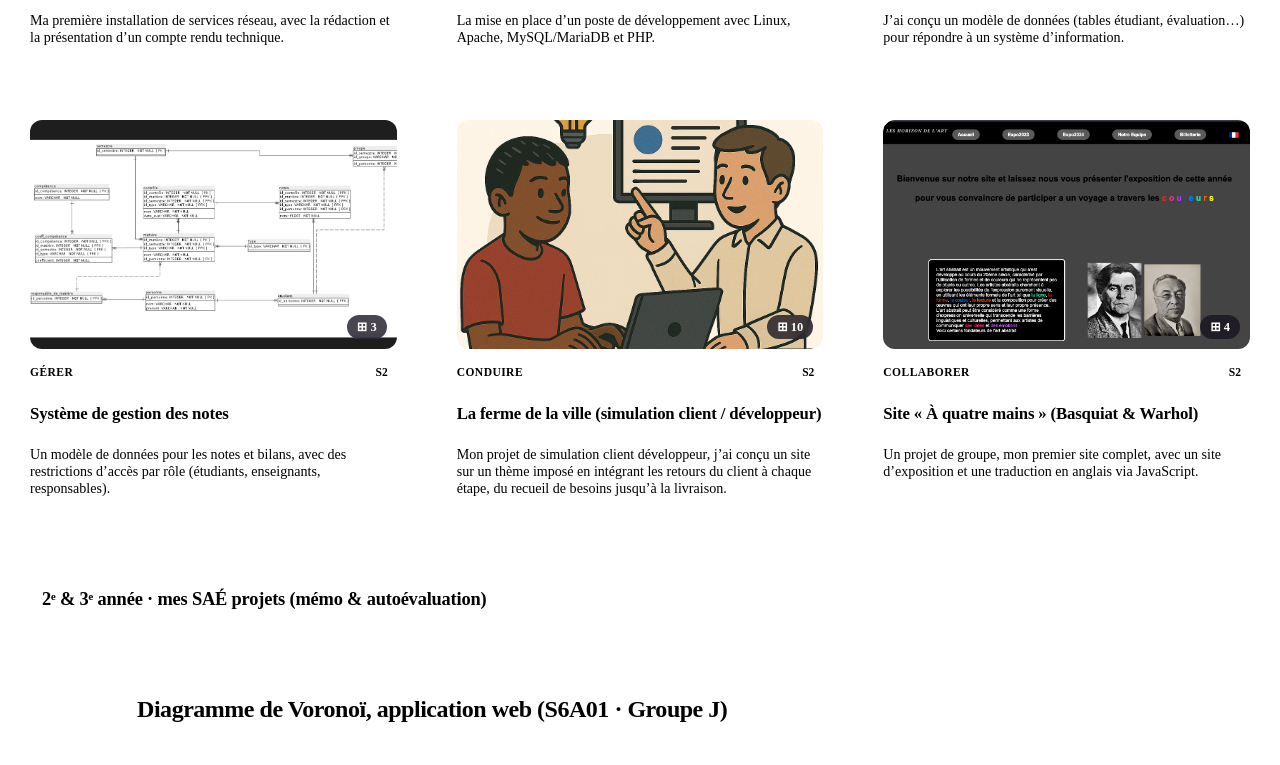
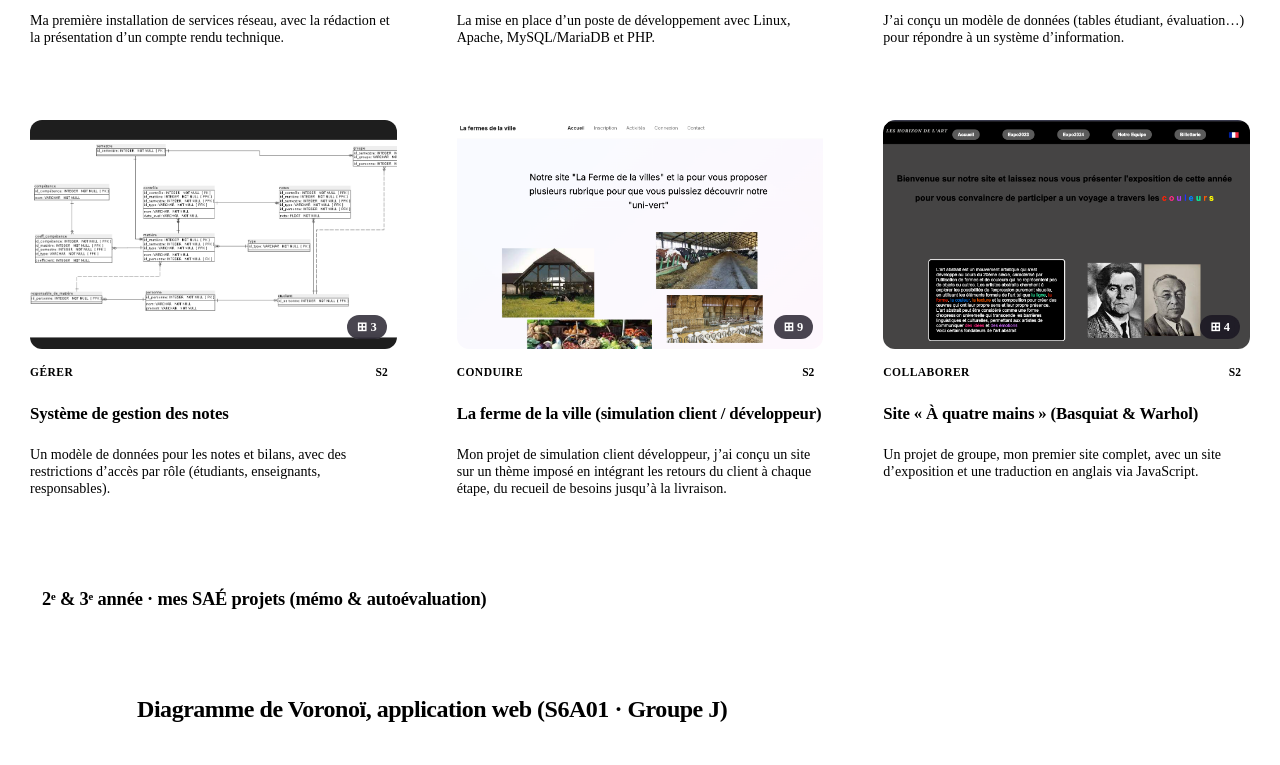
Before and after one commit to SKGE93/portfolio-academique-villetaneuse, a React (Vite) app: page / in a window 1280 px wide. Shown: the part 4540-5305 px from the top of the page. Built offline with nearby package versions, Linux system fonts and the light colour scheme; the HTML template or start-up script is replaced by a standard one.

Commit message:
La ferme de la ville: cover = vraie capture du site (simulation-5), suppression de l'image IA cover-fermedelaville

```diff
--- a/src/data/content.js
+++ b/src/data/content.js
@@ -249,8 +249,8 @@ export const saesY1 = [
     semestre: 'S2',
     titre: 'La ferme de la ville (simulation client / développeur)',
     desc: 'Mon projet de simulation client développeur, j’ai conçu un site sur un thème imposé en intégrant les retours du client à chaque étape, du recueil de besoins jusqu’à la livraison.',
-    img: 'cover-fermedelaville.png',
-    gallery: ['cover-fermedelaville.png', 'simulation-1.png', 'simulation-2.png', 'simulation-3.png', 'simulation-4.png', 'simulation-5.png', 'simulation-6.png', 'simulation-7.png', 'simulation-8.png', 'simulation-9.png'],
+    img: 'simulation-5.png',
+    gallery: ['simulation-5.png', 'simulation-1.png', 'simulation-2.png', 'simulation-3.png', 'simulation-4.png', 'simulation-6.png', 'simulation-7.png', 'simulation-8.png', 'simulation-9.png'],
   },
   // Collaborer
   {
@@ -364,7 +364,7 @@ export const projects = [
   },
   {
     nom: 'La ferme de la ville',
-    img: 'cover-fermedelaville.png',
+    img: 'simulation-5.png',
     type: 'Universitaire',
     annee: '2023',
     desc: 'J’ai joué le rôle du développeur face à un client, en adaptant le site à chaque retour reçu. J’ai aimé cette relation itérative qui m’a appris à accueillir les feedbacks et à garder un code capable d’évoluer.',
```
Also changed, not shown: public/img/cover-fermedelaville.png (deleted).
